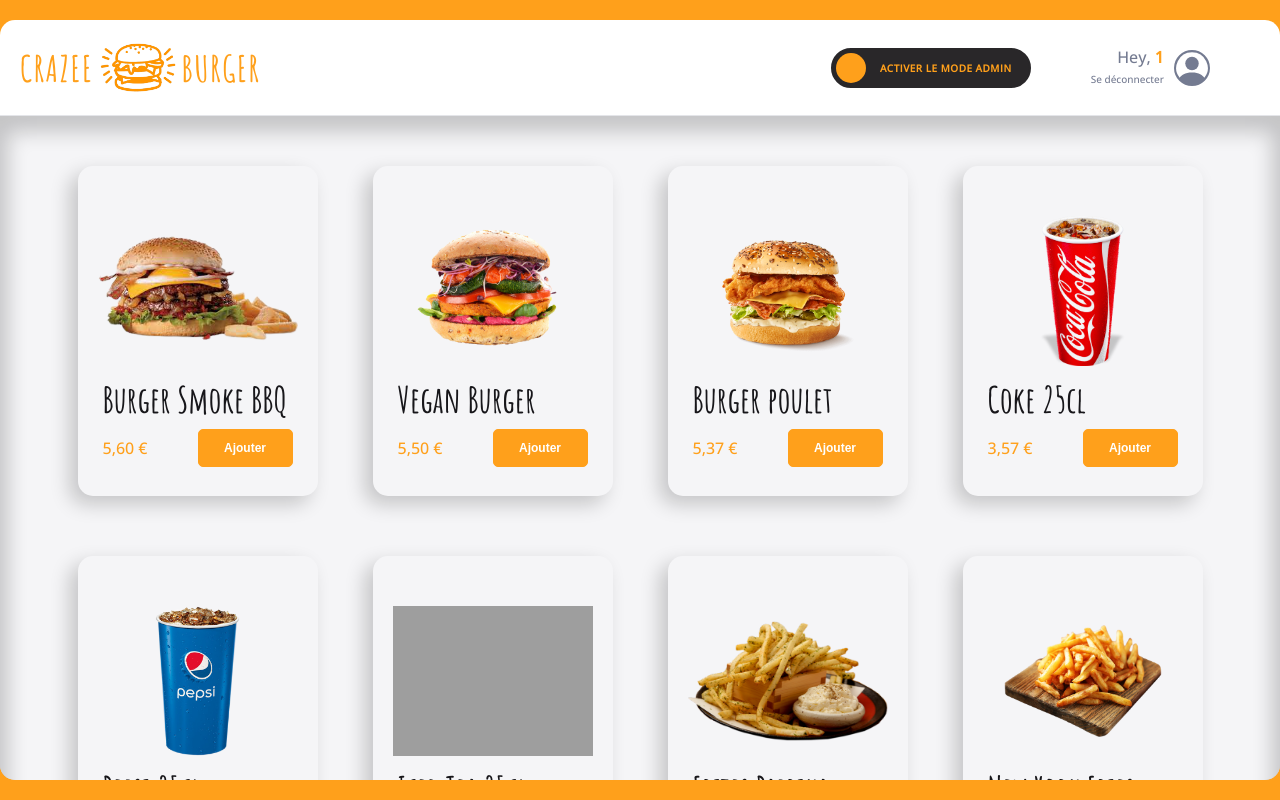
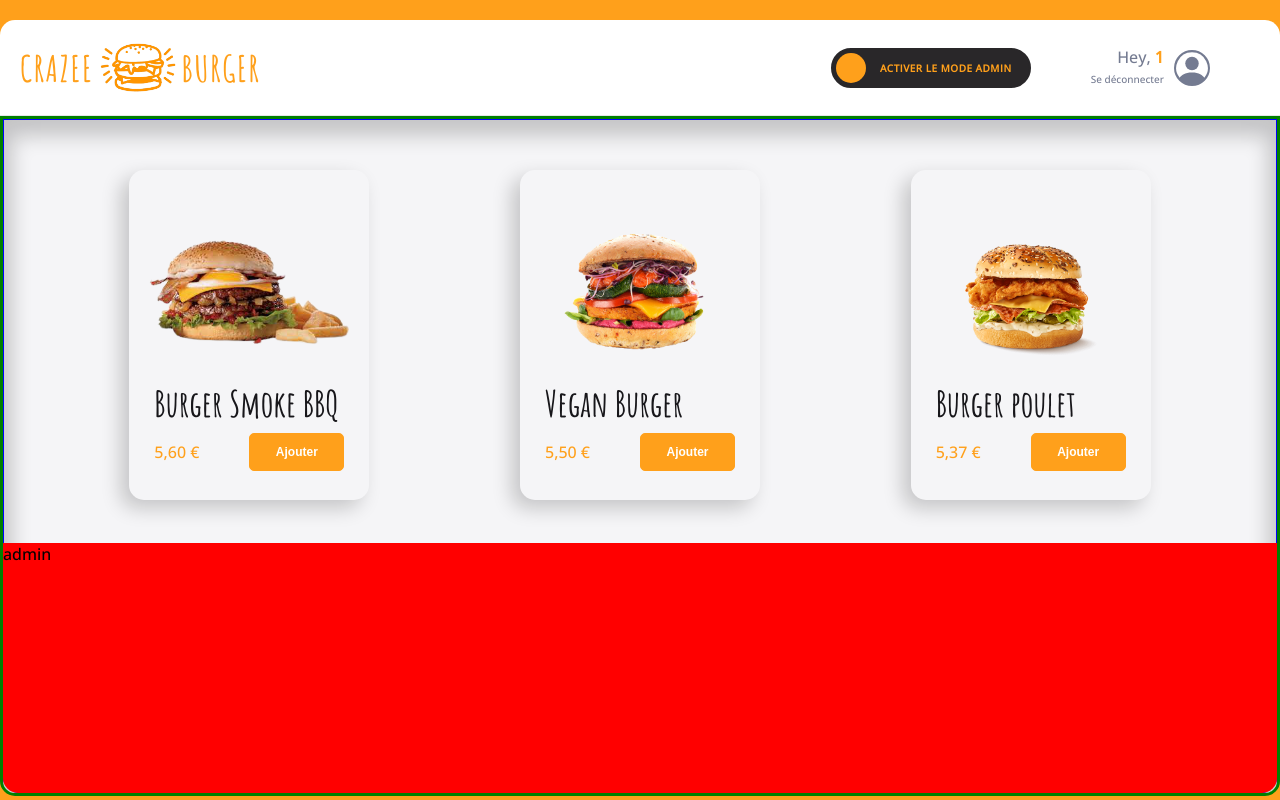
Before and after one commit to YohannMaiVan/React-crazee-burger, a React (Vite) app: page /order/1 in a window 1280 px wide. Built offline with nearby package versions, Linux system fonts and the light colour scheme; grey boxes are pictures that could not be loaded.

Commit message:
💄 F07: MAIN > Add layout with Basket

```diff
--- a/src/components/pages/order/Main/Main.jsx
+++ b/src/components/pages/order/Main/Main.jsx
@@ -6,25 +6,44 @@
   return (
     <MainStyled>
       {/* <div className="basket">Basket</div> */}
-      <Menu />
+      <div className="menu-and-admin">
+        <Menu />
+        <div className="admin">admin</div>
+      </div>
     </MainStyled>
   );
 }
 
 const MainStyled = styled.div`
+  border: 3px solid green;
   background: ${theme.colors.background_white};
-  flex: 1;
+  height: calc(95vh - 10vh); // container's height - navbar's height
 
   border-bottom-left-radius: ${theme.borderRadius.extraRound};
   border-bottom-right-radius: ${theme.borderRadius.extraRound};
   box-shadow: 0px 8px 20px 8px rgba(0, 0, 0, 0.2) inset;
 
   display: grid;
+  /* grid-template-columns: 25% 1fr; first element to place the basket on the left*/
   grid-template-columns: 1fr;
-
-  overflow-y: scroll;
 
   /* .basket {
     background: pink;
   } */
+  .menu-and-admin {
+    position: relative;
+    overflow-y: hidden;
+    display: grid;
+    border-bottom-left-radius: ${theme.borderRadius.extraRound};
+    border-bottom-right-radius: ${theme.borderRadius.extraRound};
+
+    .admin {
+      background: red;
+      height: 250px;
+      position: absolute;
+      left: 0;
+      right: 0;
+      bottom: 0;
+    }
+  }
 `;
--- a/src/components/pages/order/Main/Menu.jsx
+++ b/src/components/pages/order/Main/Menu.jsx
@@ -27,11 +27,14 @@
   );
 }
 const MenuStyled = styled.div`
+  border: 1px solid blue;
   background: ${theme.colors.background_white};
   display: grid;
   grid-template-columns: repeat(4, 1fr);
+  grid-template-columns: repeat(auto-fit, minmax(300px, 1fr));
   grid-row-gap: 60px;
   padding: 50px 50px 150px;
   justify-items: center;
   box-shadow: 0px 8px 20px 8px rgba(0, 0, 0, 0.2) inset;
+  overflow-y: scroll;
 `;
```
